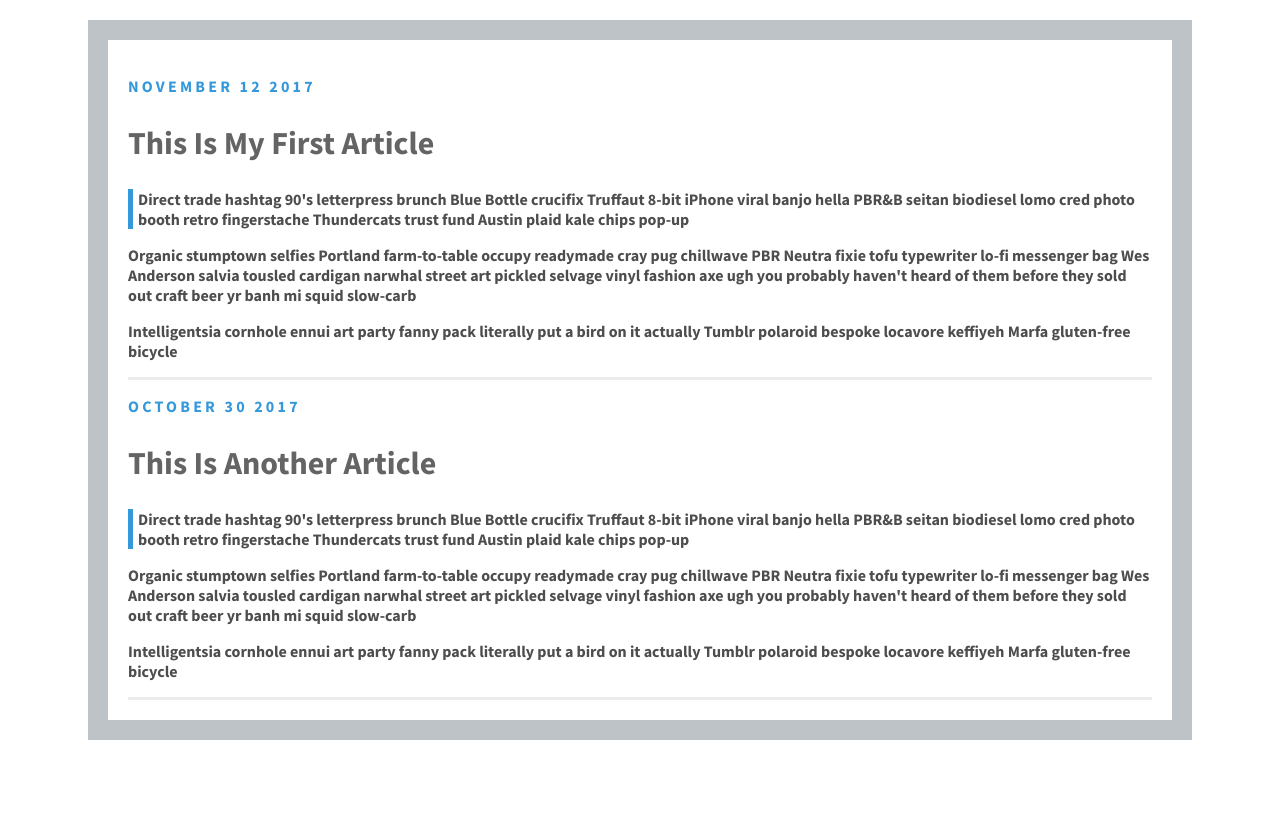
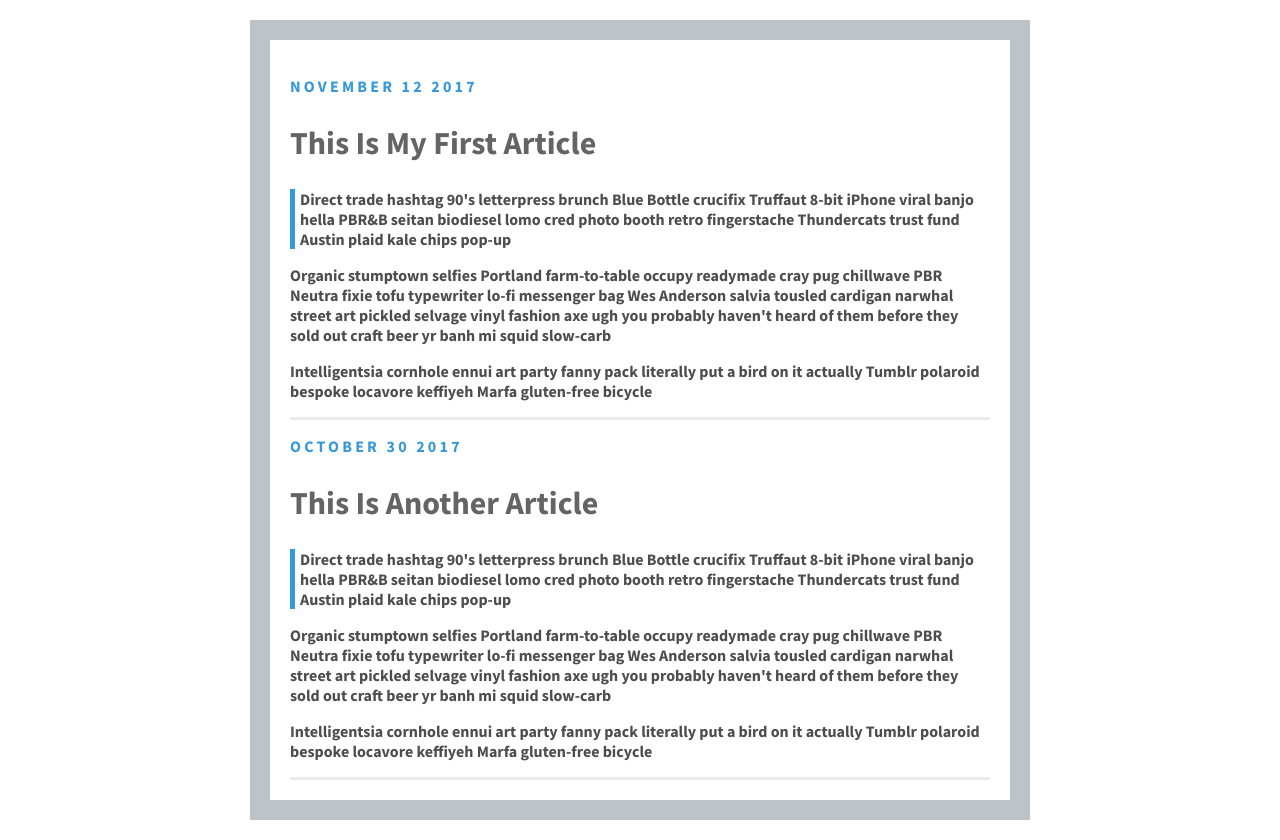
Before and after one commit to afalahi/WebDeveloperBootCamp, a web app: file blog.html in a window 1280 px wide. Before the commit the page ends 740 px from the top, so only its background shows below. Run offline with its HTML, style and script files only (its server is not run), Linux system fonts and the light colour scheme.

Commit message:
css changes

```diff
--- a/stylesheets/blog.css
+++ b/stylesheets/blog.css
@@ -1,6 +1,7 @@
 @import url(https://fonts.googleapis.com/css?family=Source+Sans+Pro:400,700);
 body{
     width:80%;
+    max-width: 700px;
     margin: 20px auto;
     border: 20px solid #bdc3c7;
     padding: 20px;
```
